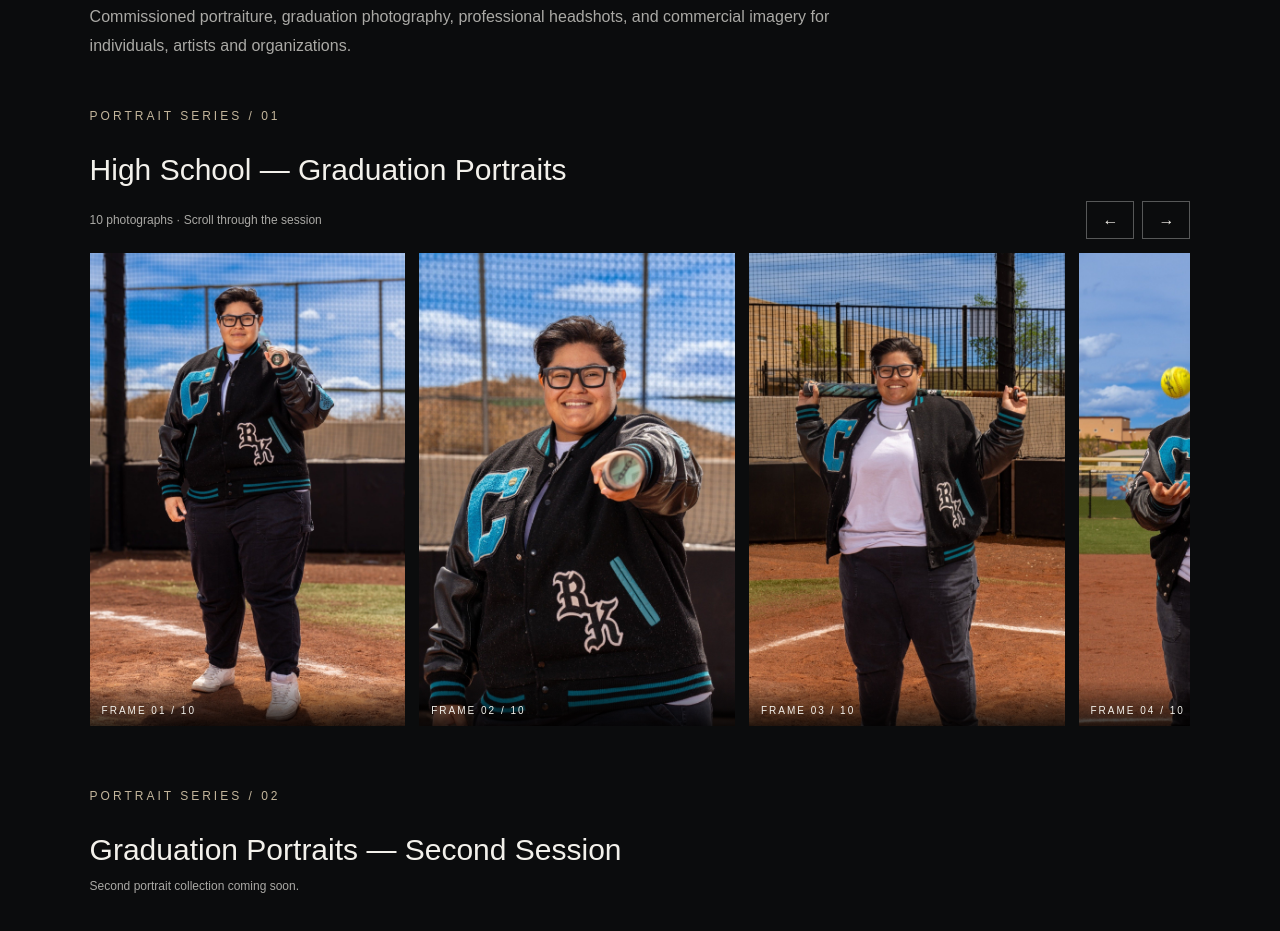
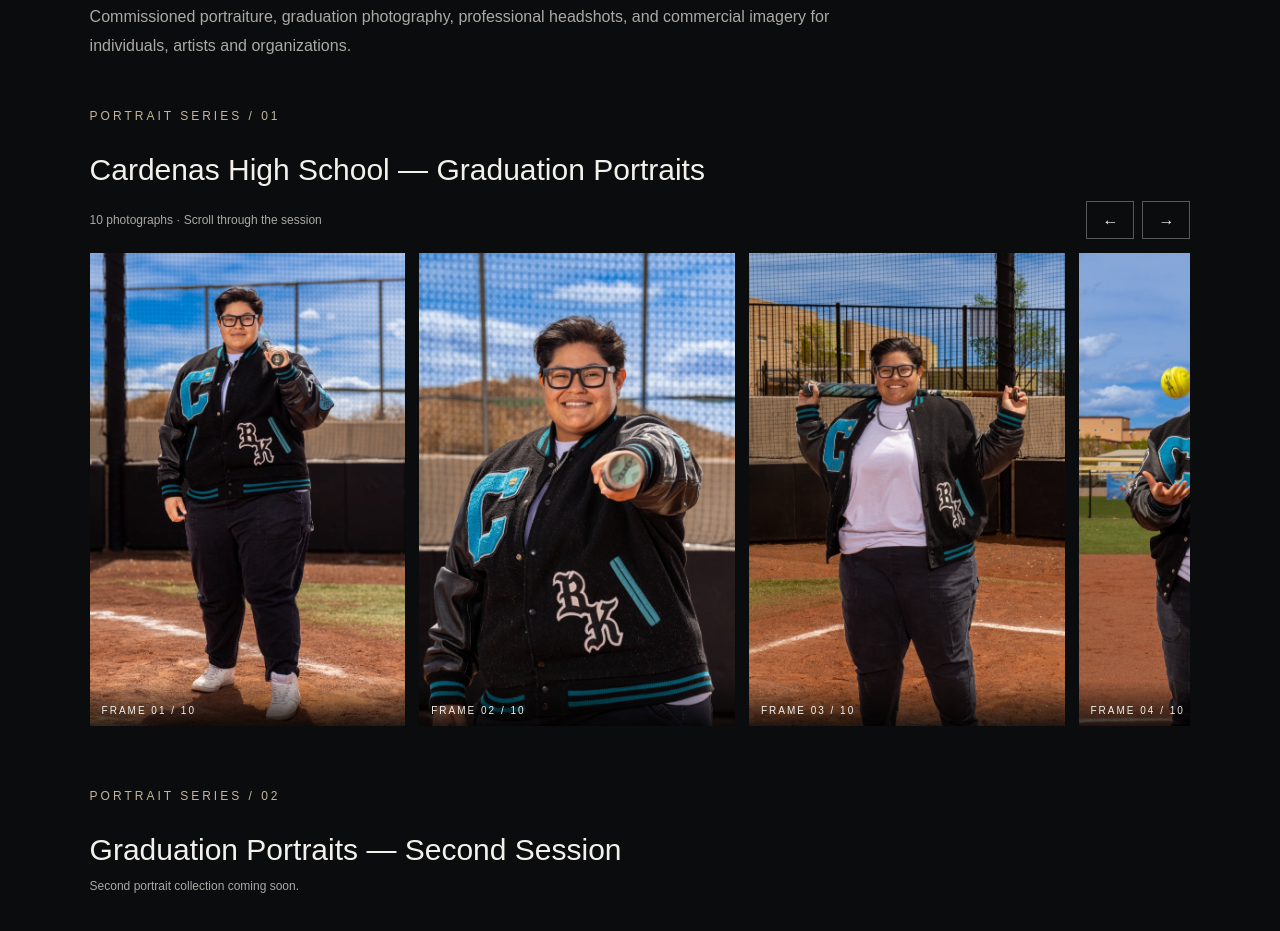
Before and after one commit to MOSSMotionworks/MOSSMotionworks.github.io, a plain HTML site: page index.html in a window 1280 px wide. Shown: the part 3829-4760 px from the top of the page. Drawn offline with Linux system fonts and the light colour scheme.

Commit message:
Update graduation portrait title in index.html

```diff
--- a/index.html
+++ b/index.html
@@ -548,7 +548,7 @@ footer {
     </div>
     <div class="portrait-series">
       <div class="eyebrow">Portrait Series / 01</div>
-      <h4>High School — Graduation Portraits</h4>
+      <h4>Cardenas High School — Graduation Portraits</h4>
       <div class="filmstrip-controls">
         <span class="filmstrip-note">10 photographs · Scroll through the session</span>
         <div class="filmstrip-buttons"><button type="button" data-strip="cardenas-strip" data-direction="-1" aria-label="Previous Cardenas portraits">&#8592;</button><button type="button" data-strip="cardenas-strip" data-direction="1" aria-label="Next Cardenas portraits">&#8594;</button></div>
```
